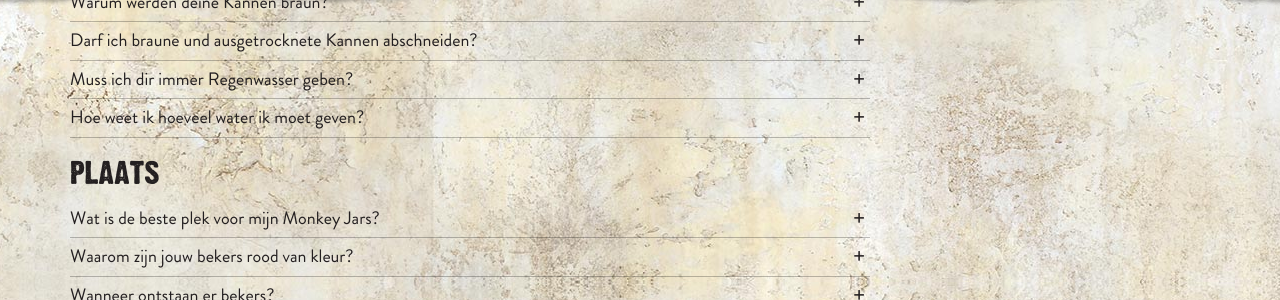
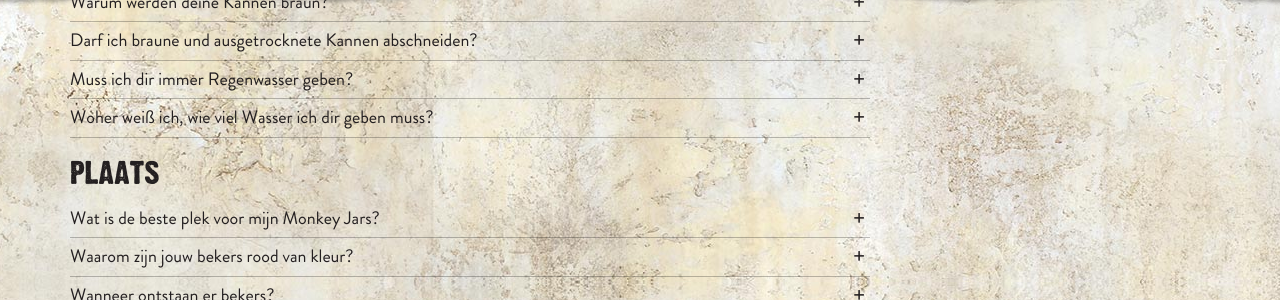
Before and after one commit to jhvanderschee/monkeyjars_de, a Jekyll site: the page built from wissenswertes/index.md, in a window 1280 px wide and 900 px high, scrolled down 501 px. Shown: the part 156-456 px from the top of the window. Built offline with Jekyll 4.4.1, drawn with Linux system fonts in a browser that asks for light colours; part of the change alters nothing that is shown.

Commit message:
Updated 'wissenswertes/index.md' via CloudCannon

```diff
--- a/wissenswertes/index.md
+++ b/wissenswertes/index.md
@@ -58,15 +58,15 @@ water_geven:
       Regenwasser enthält keinen Kalk. Der schmeckt mir nämlich weniger. Darum
       kannst du mir gerne mal eine Regendusche im Freien gönnen. Aber auch
       Leitungswasser schlürfe ich gerne.
-  - title: Hoe weet ik hoeveel water ik moet geven?
+  - title: 'Woher weiß ich, wie viel Wasser ich dir geben muss?'
     content: >-
-      Ik houd van aandacht ☺. Kijk daarom goed naar me en voel zo nu en dan aan
-      mijn grond. Als ik niet bruin word en mijn grond een beetje vochtig is dan
-      voel ik me lekker. Als je goede vriendjes met me wilt worden, kijk dan
-      vooral in het begin extra vaak naar me en probeer te ontdekken hoeveel
-      water ik nodig heb. Je kunt mijn bladeren vochtig houden met een
-      plantenspuit. Maar overdrijf het niet, van te veel water worden mijn
-      wortels ziek en ga ik dood.
+      Ich bekomme gerne Aufmerksamkeit ☺ Du solltest mich also öfter mal genauer
+      anschauen und meine Erde fühlen. Wenn ich nicht braun werde und mein Boden
+      ein wenig feucht ist, fühle ich mich wohl. Besonders gute Freunde werden
+      wir, wenn du vor allem zu Beginn ganz oft nach mir siehst und versuchst
+      herauszufinden, wie viel Wasser ich brauche. Du kannst meine Blätter mit
+      einer Sprühflasche besprühen, um sie zu befeuchten. Übertreibe es aber
+      nicht! Von zu viel Wasser werden meine Wurzeln krank. Und dann sterbe ich.
 plaats:
   - title: Wat is de beste plek voor mijn Monkey Jars?
     content: >-
```
